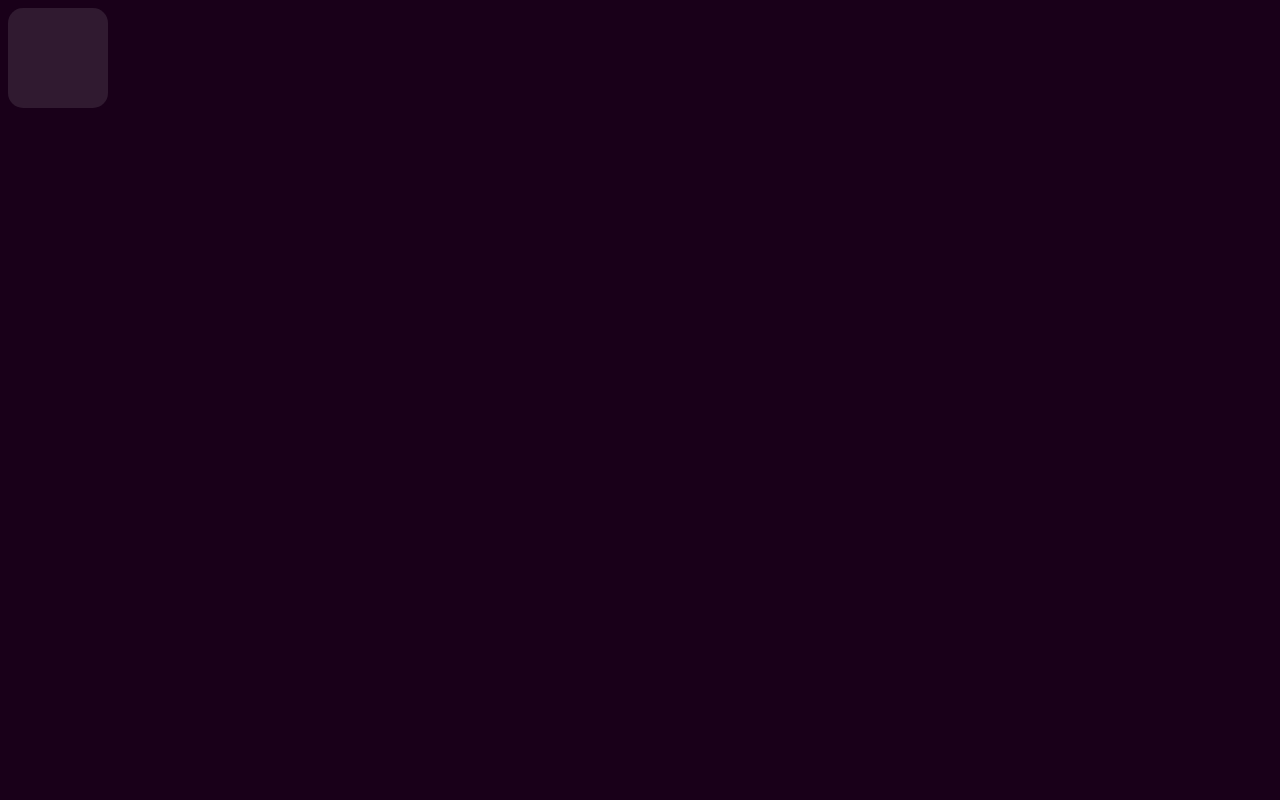
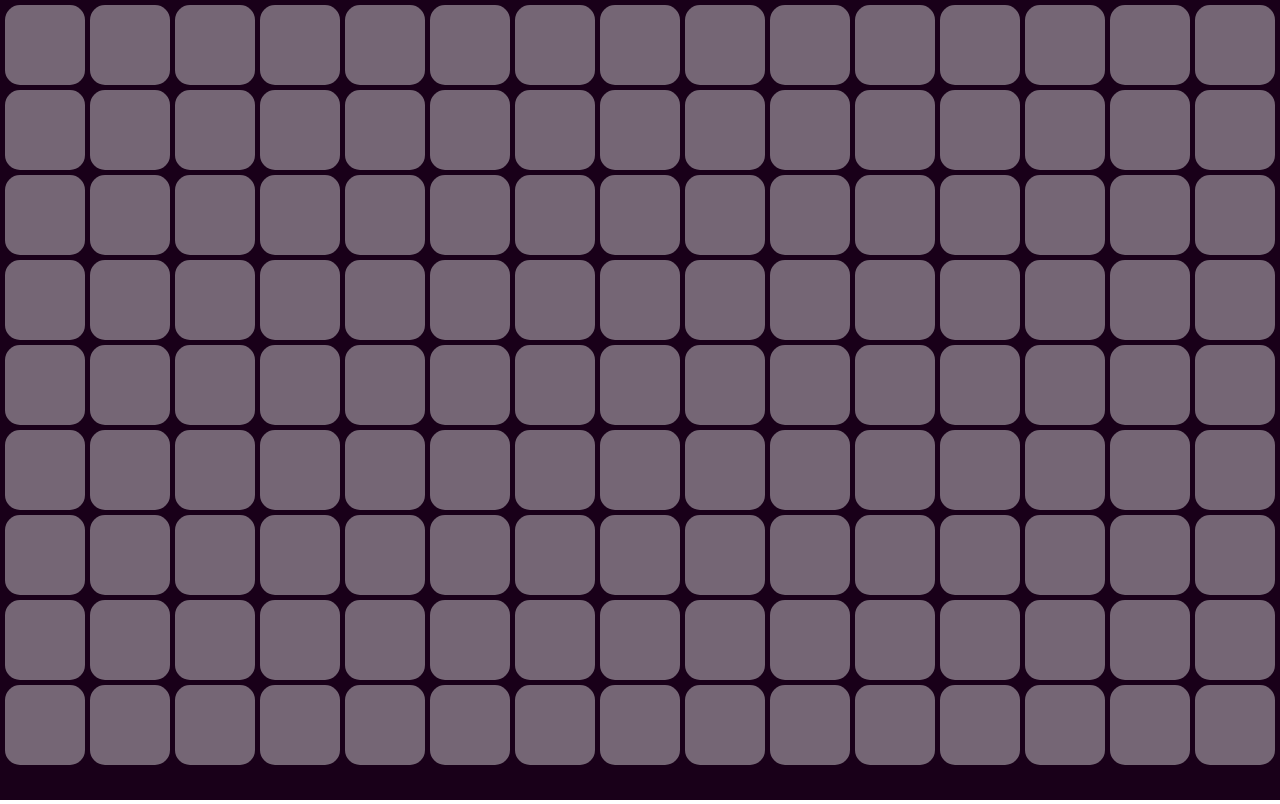
Before and after one commit to marekkarasz/full-grid-canvas, a plain HTML site: page index.html in a window 1280 px wide. Drawn offline with Linux system fonts and the light colour scheme.

Commit message:
fixed the issue with clipping and make this project completed

```diff
--- a/index.js
+++ b/index.js
@@ -4,10 +4,18 @@ canvas.width = innerWidth;
 canvas.height = innerHeight;
 canvas.style.backgroundColor = "rgb(25, 0, 25)";
 
-function drawBox() {
-  ctx.fillStyle = "rgba(255, 255, 255, .10)";
+let rectSize = 80;
+let gap = 5;
+
+function drawBox(x, y) {
+  ctx.fillStyle = "rgba(255, 255, 255, .40)";
   ctx.beginPath();
-  ctx.roundRect(8, 8, 100, 100, 15);
+  ctx.roundRect(x, y, rectSize, rectSize, 15);
   ctx.fill();
 }
-drawBox();
+
+for (let rows = 0; rows < Math.floor(innerHeight / (rectSize + gap)); rows++) {
+  for (let cols = 0; cols < Math.floor(innerWidth / (rectSize + gap)); cols++) {
+    drawBox(gap + cols * (rectSize + gap), gap + rows * (rectSize + gap));
+  }
+}
--- a/style.css
+++ b/style.css
@@ -1,4 +1,8 @@
 *{
     margin: 0;
     padding: 0;
+    box-sizing: border-box;
 }
+#canvas{
+    overflow: hidden;
+}
```
